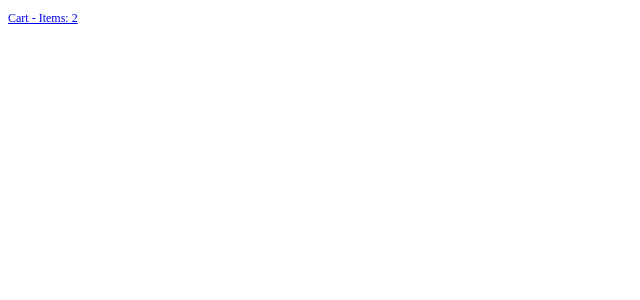
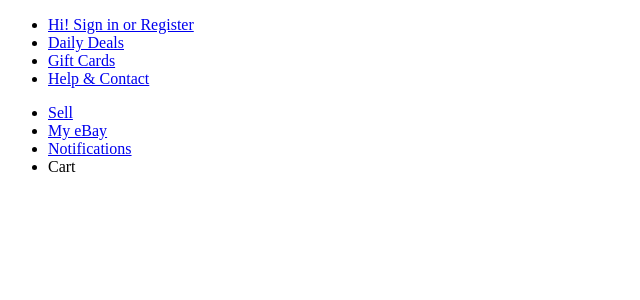
Before and after one commit to seabay-sdc/shopping-cart, a React app: page / in a window 1280 px wide. Shown: the top 300 px of the page, without its empty margins (0-640 px from the left). Built offline with nearby package versions, Linux system fonts and the light colour scheme; the HTML template or start-up script is replaced by a standard one.

Commit message:
Redesign nav bar

```diff
--- a/client/src/components/App.jsx
+++ b/client/src/components/App.jsx
@@ -32,11 +32,27 @@ class App extends React.Component {
 
   render () {
     return (
-      <Cart
-        cart={this.state.cart}
-        display={this.state.display}
-        onClick={this.toggleProductsMenu}
-      />
+      <nav>
+        <div className="container">
+          <ul className="navbar-left">
+            <li><a href="#">Hi! Sign in or Register</a></li>
+            <li><a href="#">Daily Deals</a></li>
+            <li><a href="#">Gift Cards</a></li>
+            <li><a href="#">Help & Contact</a></li>
+          </ul>
+          <ul className="navbar-right">
+            <li><a href="#">Sell</a></li>
+            <li><a href="#">My eBay</a></li>
+            <li><a href="#">Notifications</a></li>
+            <li>Cart</li>
+          </ul>
+        </div>
+      </nav>
+      // <Cart
+      //   cart={this.state.cart}
+      //   display={this.state.display}
+      //   onClick={this.toggleProductsMenu}
+      // />
     );
   }
 }
```
Also changed, not shown: 1 other file (tests, documents, lock files or other folders).
